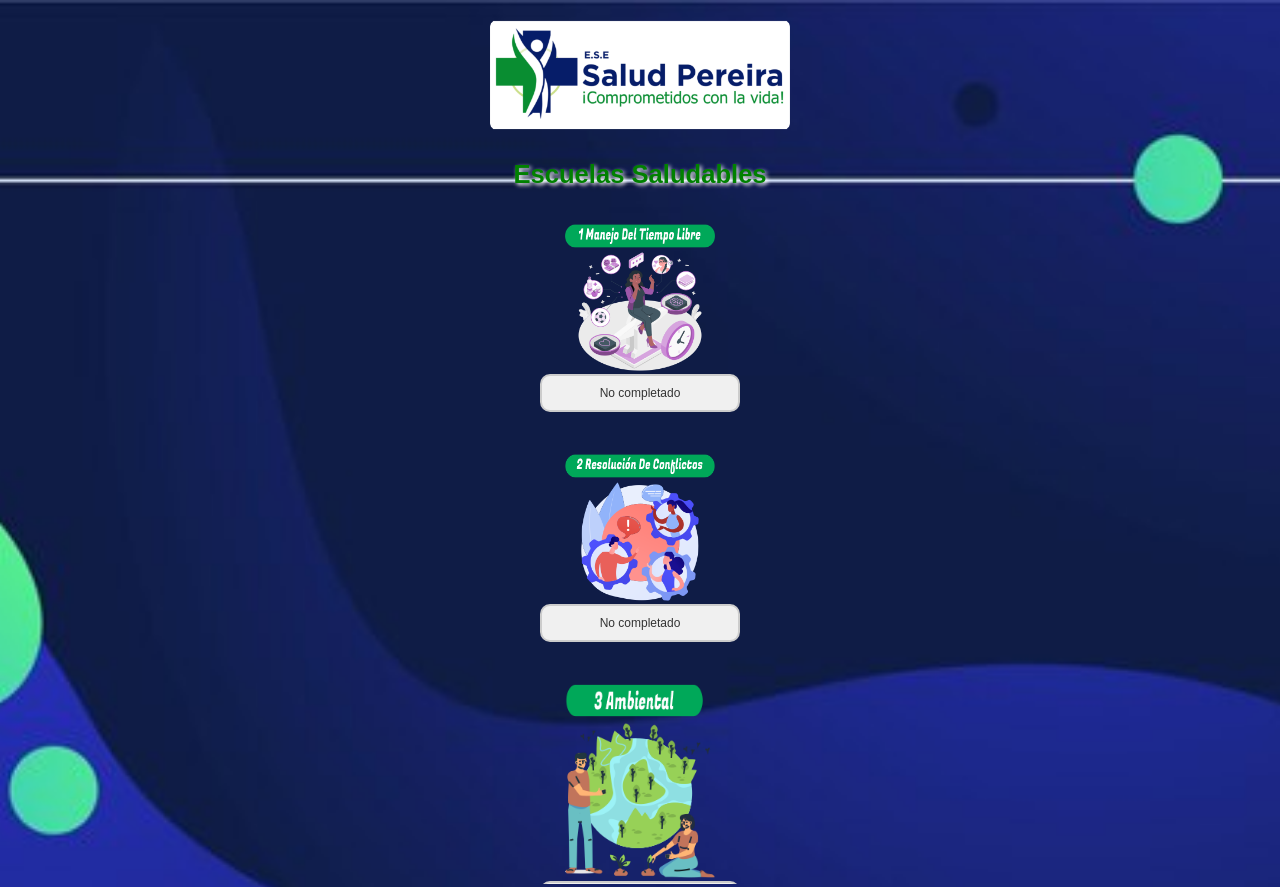
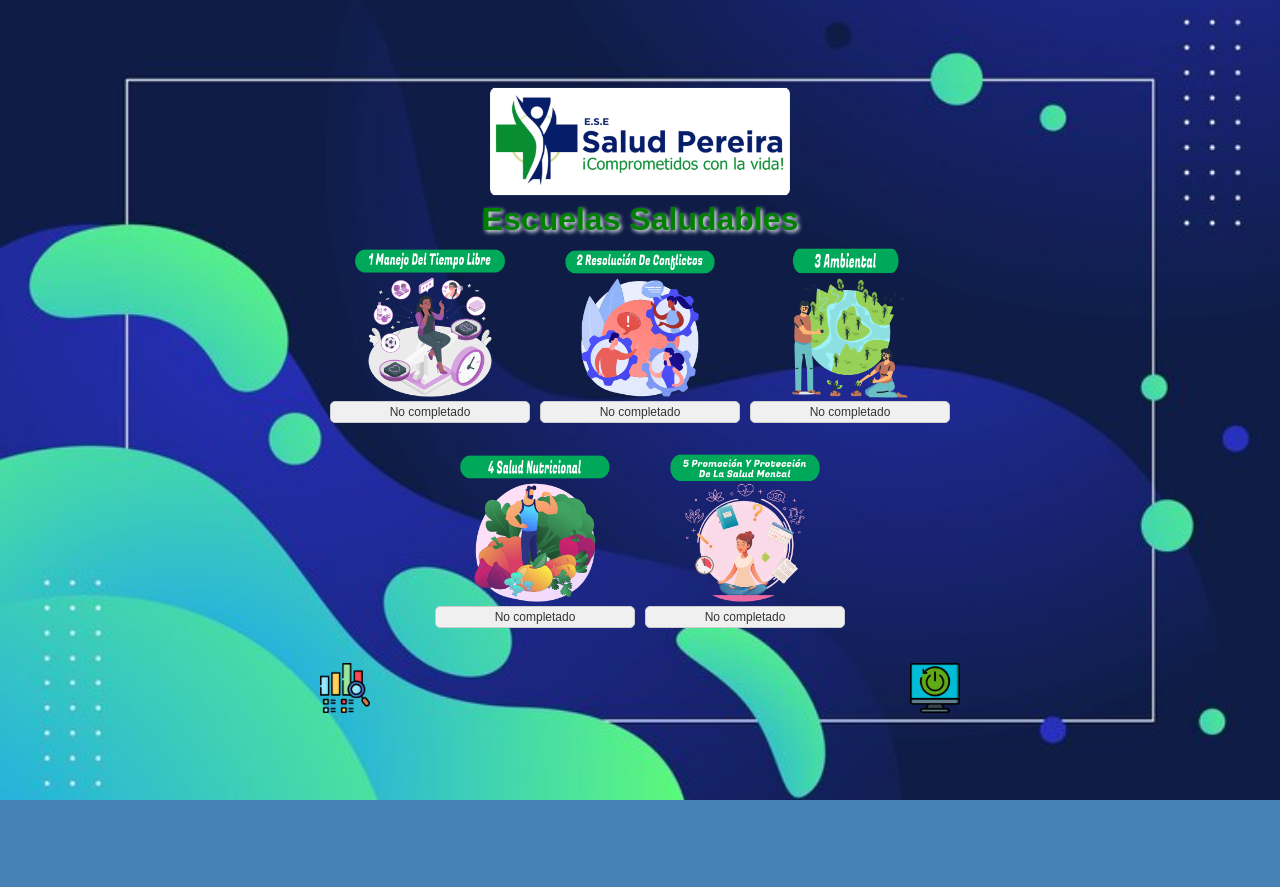
Before and after one commit to DominguezJaime/Escuelas-Saludables, a plain HTML site: page index.html in a window 1280 px wide. Shown: the top 887 px of the page. After the commit the page ends 800 px from the top, so only its background shows below. Drawn offline with Linux system fonts and the light colour scheme.

Commit message:
Se corrige index

```diff
--- a/CSS/Index.css
+++ b/CSS/Index.css
@@ -8,7 +8,6 @@ body {
   margin: 0;
   padding: 0;
   background-color: steelblue;
-  background-image: url('../IMG/Index.jpg');
   background-repeat: no-repeat;
   background-size: cover;
   background-position: center center;
--- a/index.html
+++ b/index.html
@@ -7,109 +7,12 @@
     <title>Escuelas Saludables</title>
     <link rel="stylesheet" href="CSS/Index.css">
     <style>
-        .estado-modulo {
-            border: 2px solid #ccc;
-            border-radius: 10px;
-            padding: 10px;
-            text-align: center;
-            background-color: #f0f0f0;
-            color: #333;
-        }
-
-        /* Estilos responsivos */
         body {
-            font-family: Arial, sans-serif;
-            margin: 0;
-            padding: 0;
-            display: flex;
-            flex-direction: column;
-            align-items: center;
-            justify-content: center;
-            min-height: 100vh;
-        }
-
-        #logo {
-            width: 80%;
-            max-width: 300px;
-            height: auto;
-            margin: 20px 0;
-        }
-
-        h1 {
-            font-size: 2em;
-            text-align: center;
-            margin: 10px 0;
-        }
-
-        #modulos {
-            display: flex;
-            flex-wrap: wrap;
-            justify-content: center;
-            width: 100%;
-            max-width: 1200px;
-        }
-
-        .contenedor {
-            display: flex;
-            flex-direction: column;
-            align-items: center;
-            margin: 10px;
-        }
-
-        .modulo {
-            margin: 10px;
-            text-align: center;
-        }
-
-        .modulo img {
-            width: 100%;
-            max-width: 150px;
-            height: auto;
-        }
-
-        #icon-container {
-            display: flex;
-            justify-content: center;
-            margin-top: 20px;
-            width: 100%;
-        }
-
-        #icon-container a, #icon-container img {
-            margin: 0 10px;
-        }
-
-        #icon-container img {
-            width: 50px;
-            height: auto;
-            cursor: pointer;
-        }
-
-        @media (max-width: 768px) {
-            h1 {
-                font-size: 1.5em;
-            }
-
-            .modulo img {
-                max-width: 100px;
-            }
-
-            #icon-container img {
-                width: 40px;
-            }
-        }
-
-        @media (max-width: 480px) {
-            h1 {
-                font-size: 1.2em;
-            }
-
-            .modulo img {
-                max-width: 80px;
-            }
-
-            #icon-container img {
-                width: 30px;
-            }
+            background-color: steelblue;
+            background-image: url('IMG/Index.jpg'); /* Imagen de fondo cargada directamente en el HTML */
+            background-repeat: no-repeat;
+            background-size: cover;
+            background-position: center center;
         }
     </style>
 </head>
```
